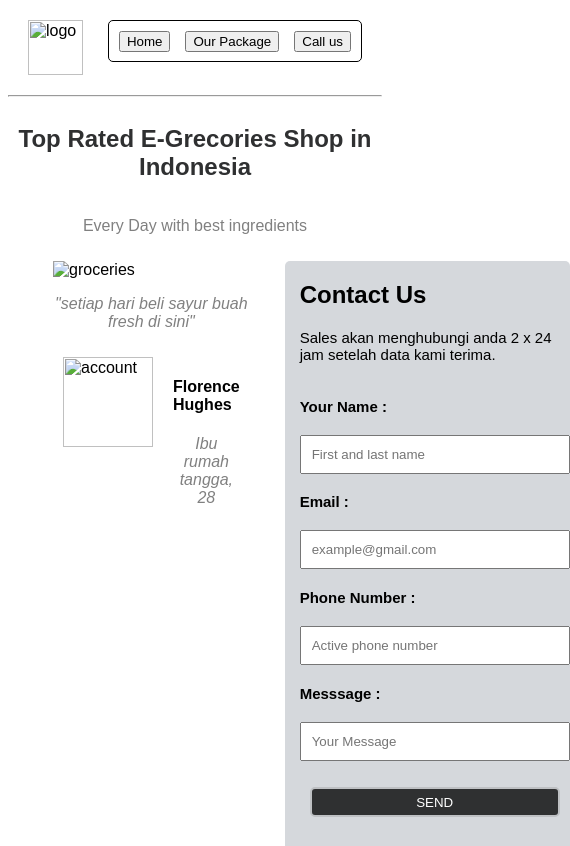
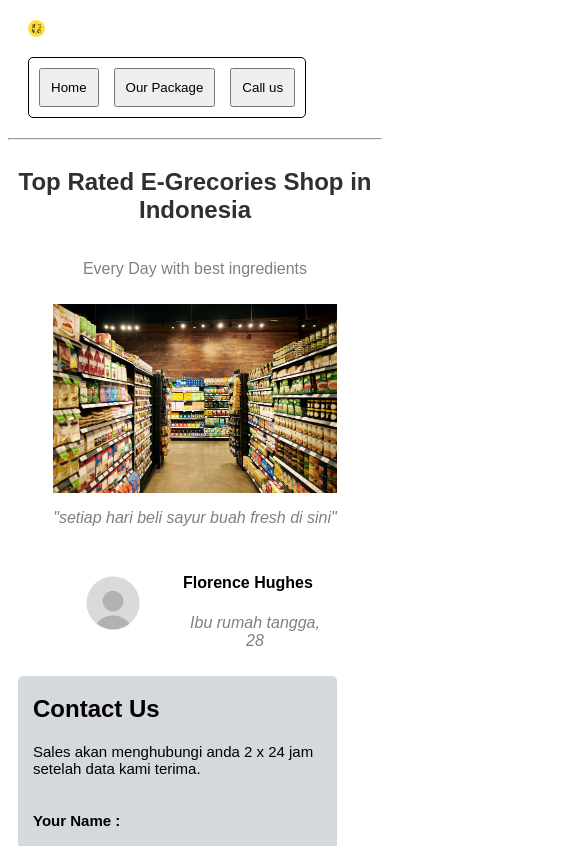
Before and after one commit to revou-fundamental-course/26-jun-23-richarddante1766, a plain HTML site: page Index.html in a window 390 px wide. Shown: the top 846 px of the page, 570 px wide, since content can reach past the window. Drawn offline with Linux system fonts and the light colour scheme.

Commit message:
pembaruankedua

```diff
--- a/Css/Style.css
+++ b/Css/Style.css
@@ -6,39 +6,30 @@
   justify-content: space-between;
   margin :10px;
   padding :10px
+
 }
 #image {
-  width:55px;
-  height:55px
+  width:5%;
+  height:5%
 }
 
-#image1 {
-  width:90px;
-  height:90px;
-}
 .navigation {
   display :flex;
   gap: 15px;
   border: 1px solid black;
   padding :10px;
-  height : 20px;
   align-items: center;
   border-radius: 5px;
+  width :fit-content;
+  height: fit-content;
 }
 
-
-#link1, #link2, #link3 {
+#button1, #button2, #button3{
   text-decoration: none;
   color: black;
   padding: 10px
-
 }
 
-#link2 {
-  border-left: 1px black solid;
-  border-right: 1px black solid;
-  padding : 10px;
-}
 .containerTitle{
   display : flex;
   justify-content: center;
@@ -69,10 +60,11 @@
   margin-right: 35px;
   background-color: #d5d8dc;
   border-radius : 5px;
+  height: fit-content;
 }
 .imageReview {
-  max-height: 450px;
-  max-width: 900px;
+  max-height: 50%;
+  max-width: 100%;
 }
 .comment{
   color: grey;
@@ -93,6 +85,11 @@
 #contactus {
   padding-left: 15px
 }
+
+#image1 {
+  width: 100px;
+  height: 100px;
+}
 #caption {
   font-size: 15px;
   padding-left: 15px
@@ -102,12 +99,14 @@
   flex-direction : column;
   padding-left : 15px;
   font-size :15px;
+  width:fit-content
 }
 .containerBorder {
-  width : 250px;
+  width : 2o0px;
   height : 30px;
   border : 2px #bec0c3 solid;
   border-radius : 5px;
+  margin: 10px;
 }
 input[placeholder] {
   padding: 10px;
@@ -123,6 +122,8 @@ input[placeholder] {
 .buttonSend {
   margin:16px 0px 16px;
   padding: 10px;
+  width:fit-content;
+  height: fit-content
 }
 .ourpackage {
   background-color: #d5d8dc;
@@ -130,8 +131,21 @@ input[placeholder] {
   text-align: center;
   color :#2f3031
 }
+
 /* testing to push git */
 
 @media screen and (max-width: 1000px){
-
-  }
+.head{
+  flex-direction: column;
+  align-content: center;
+}
+.navigation {
+  margin-top: 20px;
+}
+.containerForm {
+  width:200px
+}
+.container {
+  flex-direction: column;
+}
+}
```
Also changed, not shown: Assets/Account.avif (renamed from Assets/account-icon-user-icon-vector-graphics_292645-552.avif), Assets/Groceries.jpg (renamed from Assets/GettyImages-1157106624.jpg), Assets/Logo.png (renamed from Assets/revo.png).
